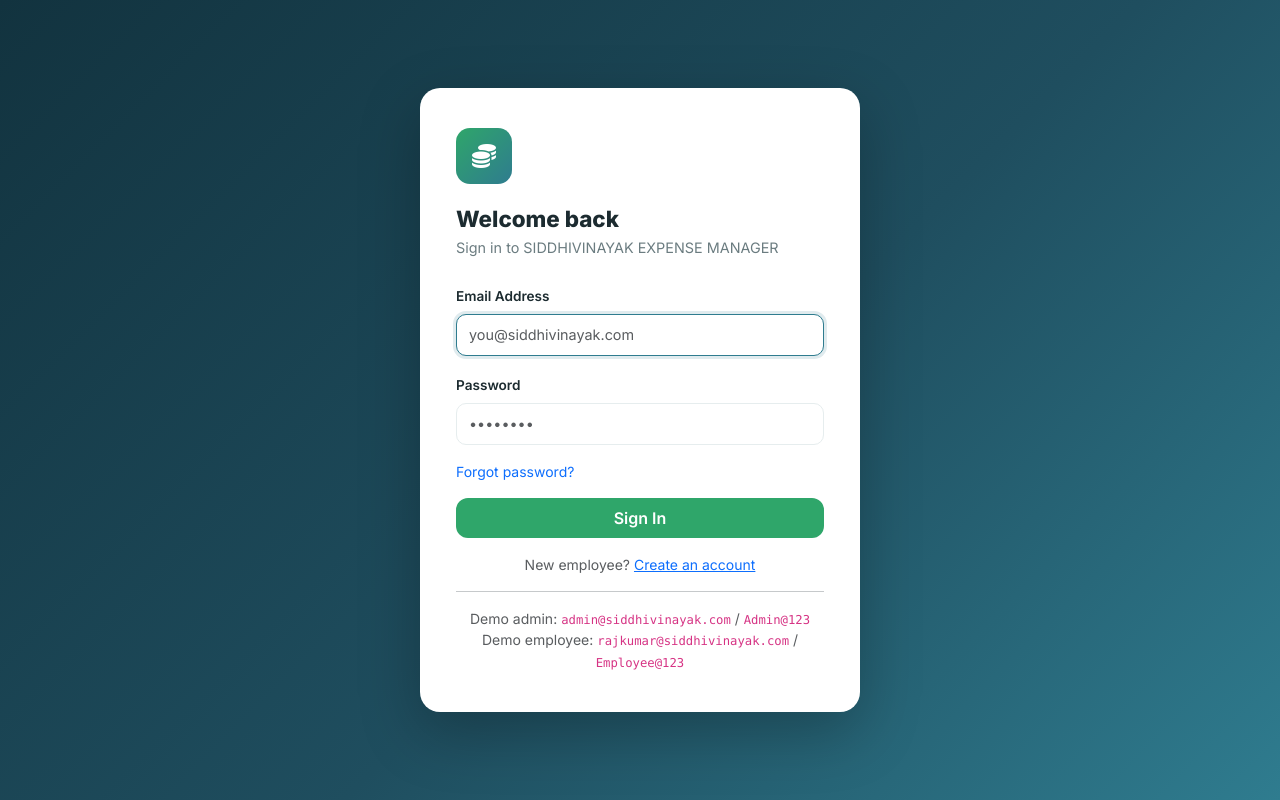
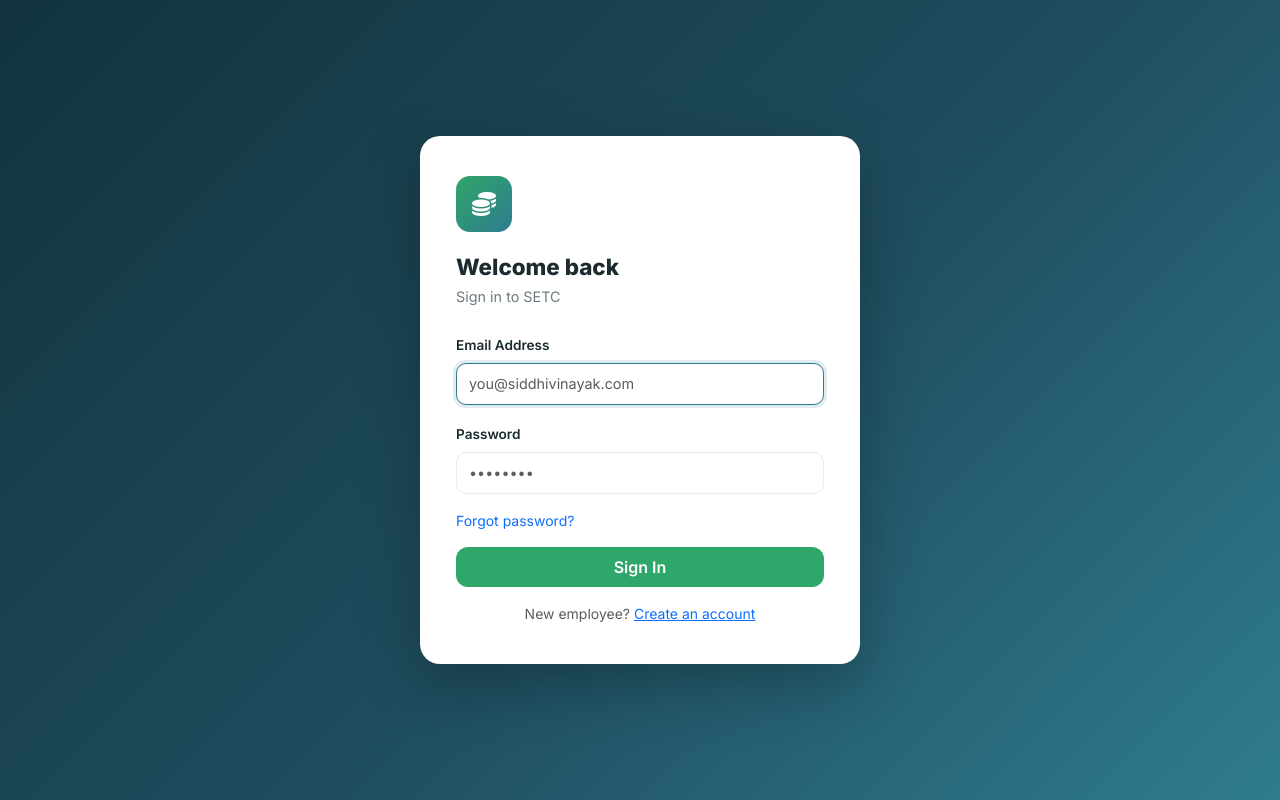
Before and after one commit to axesiron/siddhivinayak-expense, a Flask app: page /login in a window 1280 px wide. Run offline with Flask 3, Linux system fonts and the light colour scheme.

Commit message:
rename app to SETC, remove demo credentials, add install-app button

```diff
--- a/app.py
+++ b/app.py
@@ -55,7 +55,7 @@
 
     @app.context_processor
     def inject_globals():
-        return {"current_year": date.today().year, "app_name": "SIDDHIVINAYAK EXPENSE MANAGER"}
+        return {"current_year": date.today().year, "app_name": "SETC"}
 
     with app.app_context():
         db.create_all()
--- a/static/js/app.js
+++ b/static/js/app.js
@@ -16,3 +16,39 @@
     });
   });
 });
+
+// ---------- PWA "Download App" button ----------
+// The browser fires beforeinstallprompt only when the site meets install
+// criteria (manifest + service worker + HTTPS). We capture that event and
+// reveal our own button, instead of relying on users to find the browser's
+// own menu option.
+let deferredInstallPrompt = null;
+
+window.addEventListener("beforeinstallprompt", function (e) {
+  e.preventDefault();
+  deferredInstallPrompt = e;
+  document.querySelectorAll("#installAppBtn").forEach(function (btn) {
+    btn.classList.remove("d-none");
+  });
+});
+
+document.addEventListener("click", function (e) {
+  const btn = e.target.closest("#installAppBtn");
+  if (!btn || !deferredInstallPrompt) return;
+  deferredInstallPrompt.prompt();
+  deferredInstallPrompt.userChoice.finally(function () {
+    deferredInstallPrompt = null;
+    document.querySelectorAll("#installAppBtn").forEach(function (b) {
+      b.classList.add("d-none");
+    });
+  });
+});
+
+// Already installed and running standalone? Hide the button — nothing to
+// install. (iOS Safari has no beforeinstallprompt at all; those users still
+// use Share -> Add to Home Screen, which we can't trigger programmatically.)
+window.addEventListener("appinstalled", function () {
+  document.querySelectorAll("#installAppBtn").forEach(function (btn) {
+    btn.classList.add("d-none");
+  });
+});
--- a/templates/base.html
+++ b/templates/base.html
@@ -14,7 +14,7 @@
 <meta name="mobile-web-app-capable" content="yes">
 <meta name="apple-mobile-web-app-capable" content="yes">
 <meta name="apple-mobile-web-app-status-bar-style" content="black-translucent">
-<meta name="apple-mobile-web-app-title" content="SVEC Expense">
+<meta name="apple-mobile-web-app-title" content="SETC">
 {% block extra_head %}{% endblock %}
 </head>
 <body class="{% if current_user.is_authenticated %}has-shell{% endif %}">
@@ -26,7 +26,7 @@
     <div class="sidebar-brand">
       <div class="brand-mark"><i class="fa-solid fa-coins"></i></div>
       <div>
-        <div class="brand-title">SIDDHIVINAYAK</div>
+        <div class="brand-title">{{ app_name }}</div>
         <div class="brand-sub">Expense Manager</div>
       </div>
     </div>
@@ -61,9 +61,12 @@
     <header class="topbar">
       <div class="d-flex align-items-center gap-2 d-lg-none">
         <i class="fa-solid fa-coins text-primary"></i>
-        <strong>SIDDHIVINAYAK</strong>
+        <strong>{{ app_name }}</strong>
       </div>
       <div class="ms-auto d-flex align-items-center gap-3">
+        <button id="installAppBtn" class="btn btn-outline-brand btn-sm d-none" type="button">
+          <i class="fa-solid fa-download me-1"></i><span class="d-none d-sm-inline">Download App</span>
+        </button>
         <span class="badge-role">{{ 'Administrator' if current_user.is_admin else current_user.designation }}</span>
         <div class="avatar-circle">{{ current_user.name[0] }}</div>
         <span class="d-none d-md-inline fw-semibold">{{ current_user.name }}</span>
--- a/templates/login.html
+++ b/templates/login.html
@@ -5,7 +5,7 @@
   <div class="auth-card">
     <div class="auth-logo"><i class="fa-solid fa-coins"></i></div>
     <div class="auth-title">Welcome back</div>
-    <div class="auth-sub">Sign in to SIDDHIVINAYAK EXPENSE MANAGER</div>
+    <div class="auth-sub">Sign in to {{ app_name }}</div>
 
     <form method="POST">
         <input type="hidden" name="csrf_token" value="{{ csrf_token() }}">
@@ -27,11 +27,9 @@
       New employee? <a href="{{ url_for('auth.register') }}">Create an account</a>
     </div>
 
-    <hr class="my-3">
-    <div class="small text-muted text-center">
-      Demo admin: <code>admin@siddhivinayak.com</code> / <code>Admin@123</code><br>
-      Demo employee: <code>rajkumar@siddhivinayak.com</code> / <code>Employee@123</code>
-    </div>
+    <button id="installAppBtn" class="btn btn-outline-brand w-100 py-2 mt-3 d-none" type="button">
+      <i class="fa-solid fa-download me-1"></i> Download App
+    </button>
   </div>
 </div>
 {% endblock %}
```
Also changed, not shown: static/manifest.json.
